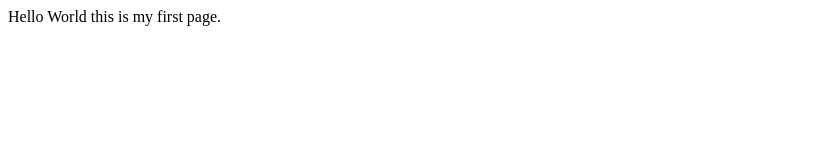
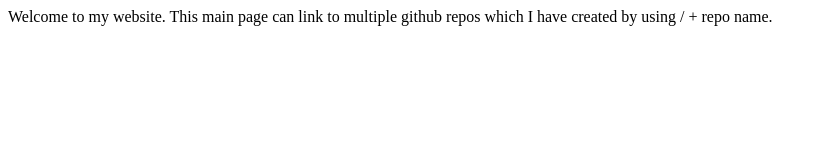
Before and after one commit to GuillermoGahbler/GuillermoGahbler.github.io, a plain HTML site: page index.html in a window 1280 px wide. Shown: the whole page, without its empty margins (0-827 px from the left). Drawn offline with Linux system fonts and the light colour scheme.

Commit message:
updated index.html

```diff
--- a/index.html
+++ b/index.html
@@ -7,6 +7,6 @@
     <title>Document</title>
 </head>
 <body>
-    Hello World this is my first page.
+    Welcome to my website. This main page can link to multiple github repos which I have created by using  / + repo name.
 </body>
 </html>
```
